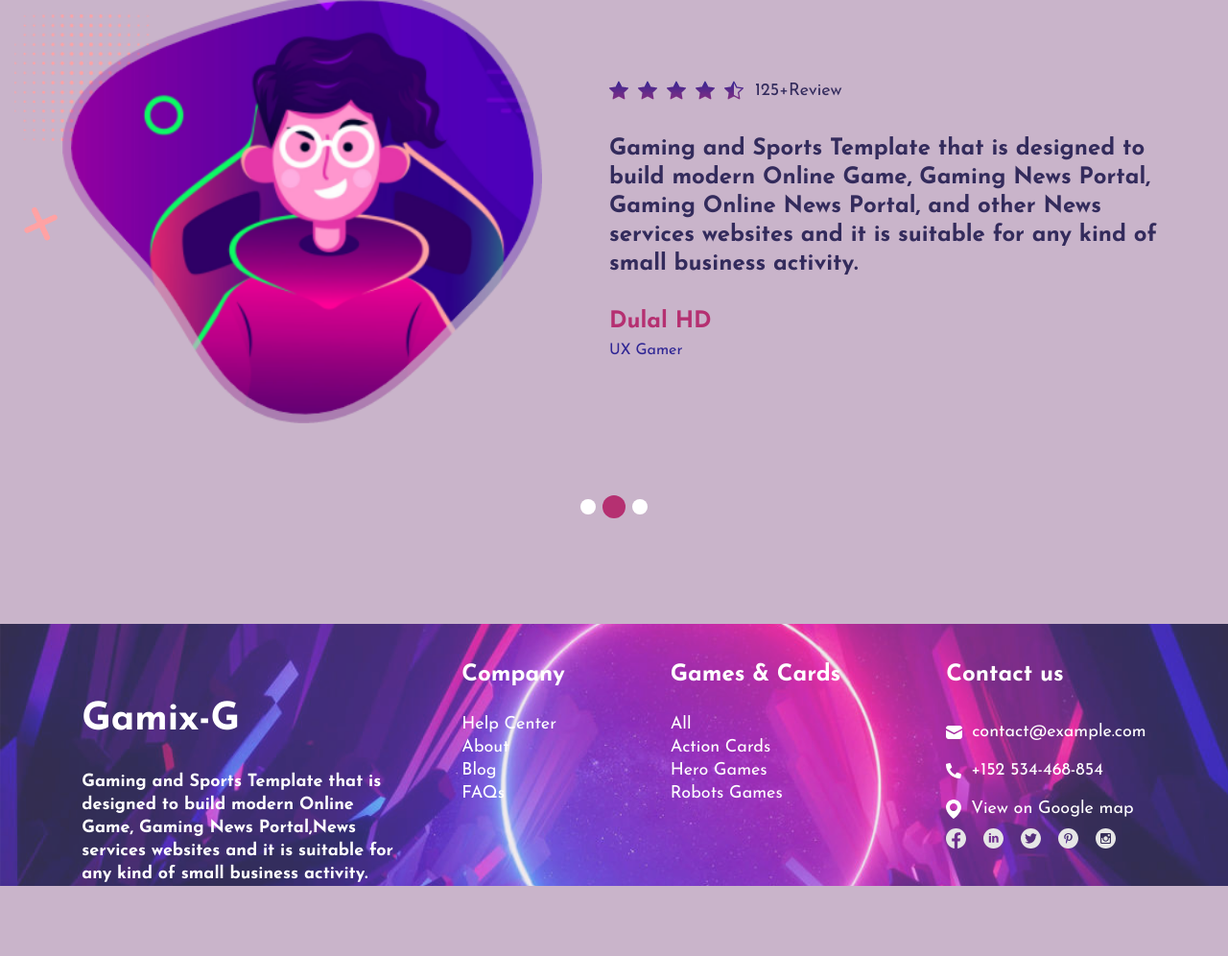
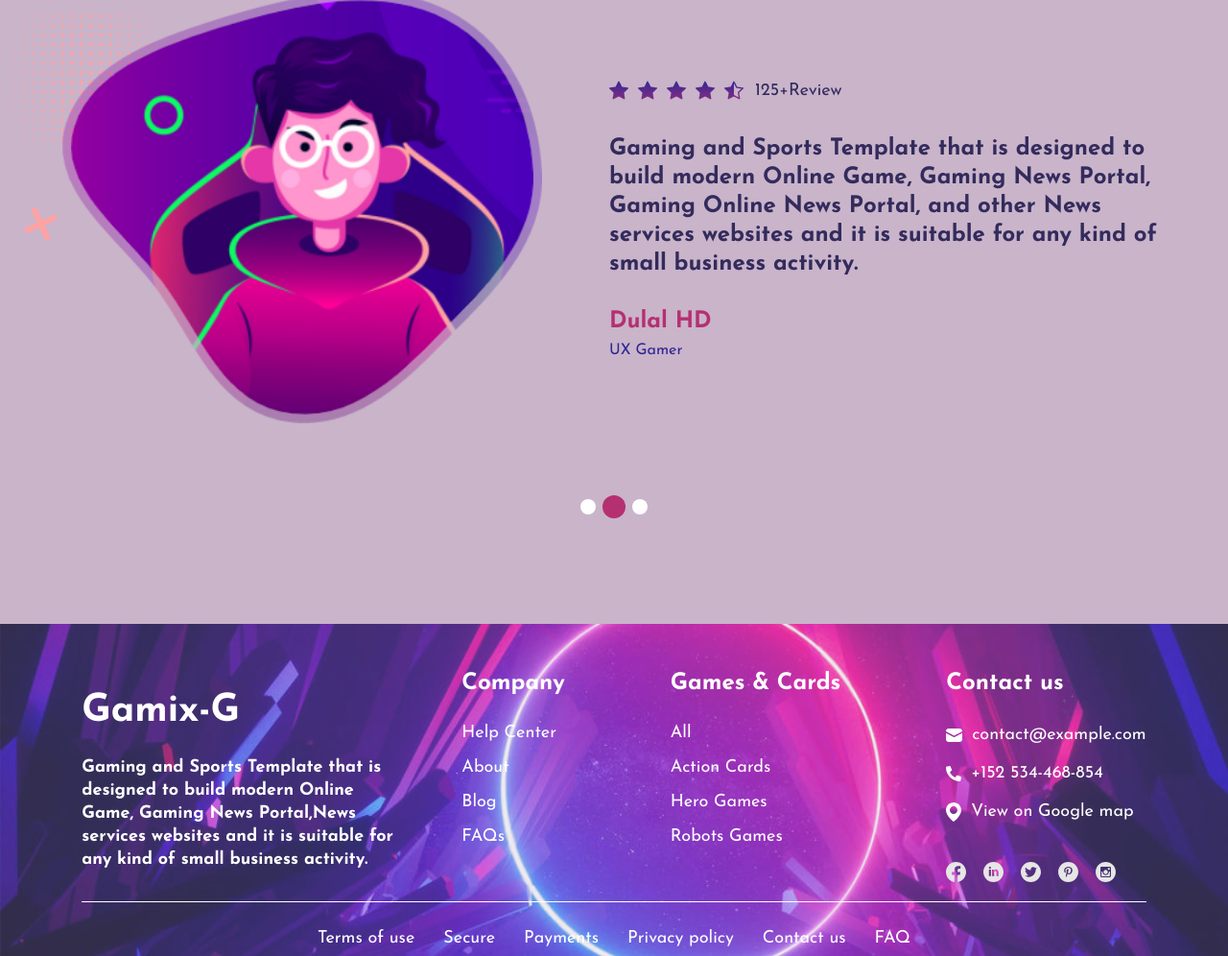
Before and after one commit to XolrohmonTurayev/Gamix-G, a plain HTML site: page index.html in a window 1280 px wide. Shown: the part 3598-4594 px from the top of the page at 96% size. Before the commit the page ends 4521 px from the top, so only its background shows below. Drawn offline with Linux system fonts and the light colour scheme; files whose address does not match are found by name.

Commit message:
added some links to footer

```diff
--- a/CSS/style.css
+++ b/CSS/style.css
@@ -427,7 +427,7 @@ body {
 }
 
 .footer-info-title {
-    margin-top: 80px;
+    margin-top: 60px;
     color: white;
     font-family: Josefin Sans;
     font-size: 40px;
@@ -437,7 +437,7 @@ body {
 }
 
 .footer-info-text {
-    margin-top: 33px;
+    margin-top: 27px;
     color: white;
     font-family: Josefin Sans;
     font-size: 18px;
@@ -452,7 +452,7 @@ body {
 }
 
 .footer-title {
-    margin-bottom: 26px;
+    margin-bottom: 20px;
     color: white;
     font-family: Josefin Sans;
     font-size: 24px;
@@ -468,6 +468,7 @@ body {
     font-weight: 400;
     line-height: 24px;
     text-align: left;
+    margin-block: 6px;
 }
 
 .contacts {
@@ -489,9 +490,24 @@ body {
 .footer-nav-container {
     display: flex;
     gap: 110px;
+    margin-top: 48px;
 }
 
 .other-media {
     display: flex;
     gap: 18px;
+    margin-top: 32px;
 }
+
+.footer-line {
+    width: 1110px;
+    height: 1px;
+    background: white;
+    margin: 20px auto;
+}
+
+.footer-licenzy {
+    display: flex;
+    gap: 30px;
+    justify-content: center;
+}
--- a/index.html
+++ b/index.html
@@ -307,6 +307,15 @@
                     </div>
                 </div>
             </div>
+            <div class="footer-line"></div>
+            <div class="footer-licenzy">
+                <a href="#!" class="footer-nav-links">Terms of use</a>
+                <a href="#!" class="footer-nav-links">Secure</a>
+                <a href="#!" class="footer-nav-links">Payments</a>
+                <a href="#!" class="footer-nav-links">Privacy policy</a>
+                <a href="#!" class="footer-nav-links">Contact us</a>
+                <a href="#!" class="footer-nav-links">FAQ</a>
+            </div>
         </div>
     </footer>
 </body>
```
